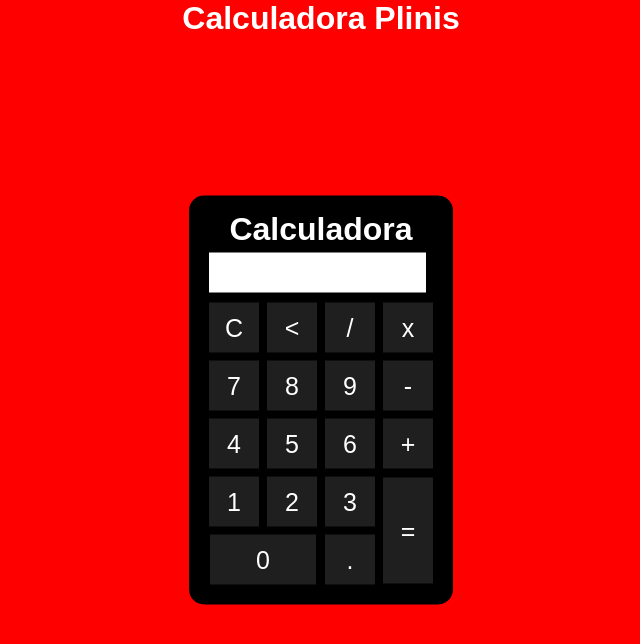
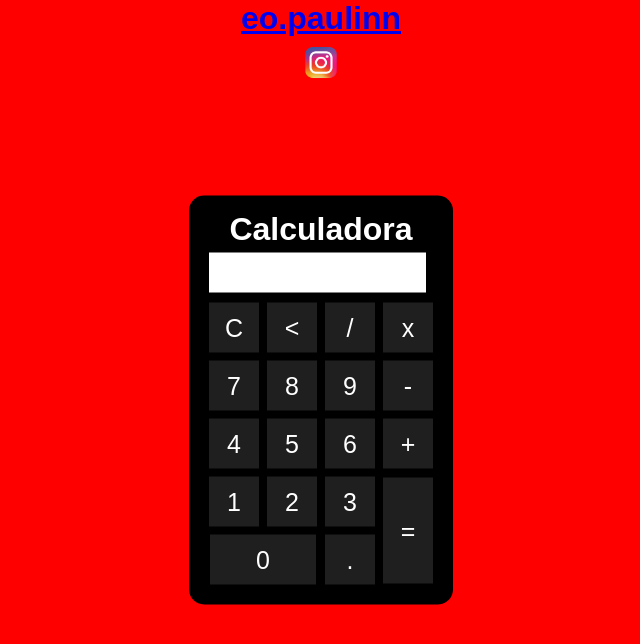
Before and after one commit to paulolima12/IW2, a plain HTML site: page calculadora/index.html in a window 1280 px wide. Shown: the whole page, without its empty margins (319-959 px from the left). Drawn offline with Linux system fonts and the light colour scheme.

Commit message:
favicon e etc

```diff
--- a/calculadora/estilo.css
+++ b/calculadora/estilo.css
@@ -51,3 +51,6 @@ background-color: black;
     padding: 5px;
 
 }
+.is{
+    width: 4%;
+}
--- a/calculadora/index.html
+++ b/calculadora/index.html
@@ -6,11 +6,13 @@
     <title>CALCULADORA</title>
     <link rel="stylesheet" href="estilo.css">
     <script src="./ex.js"></script>
+    <link rel="shortcut icon" href="img/favicon-32x32.png" type="">
 
 </head>
 <body>
     <div class="fundo">
-        <h1>Calculadora Plinis</h1>
+        <h1><a href="https://www.instagram.com/eo.paulinn/">eo.paulinn</a></h1>
+        <img class="is" src="img/is.png" alt="">
         <div class="calculadora">
             <h1>Calculadora</h1>
             <p id="resultado"></p>
```
Also changed, not shown: calculadora/img/favicon-32x32.png (added), calculadora/img/is.png (added).
